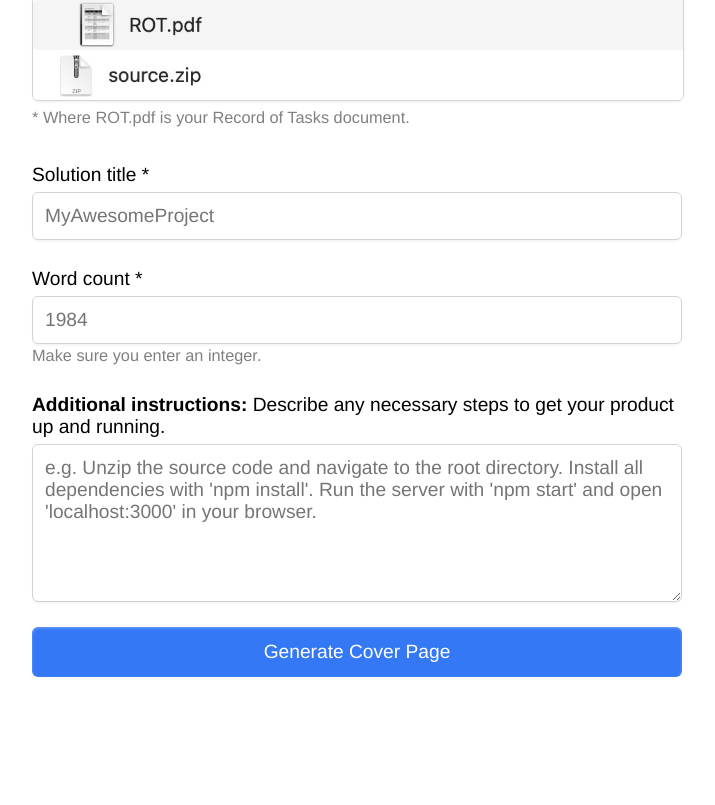
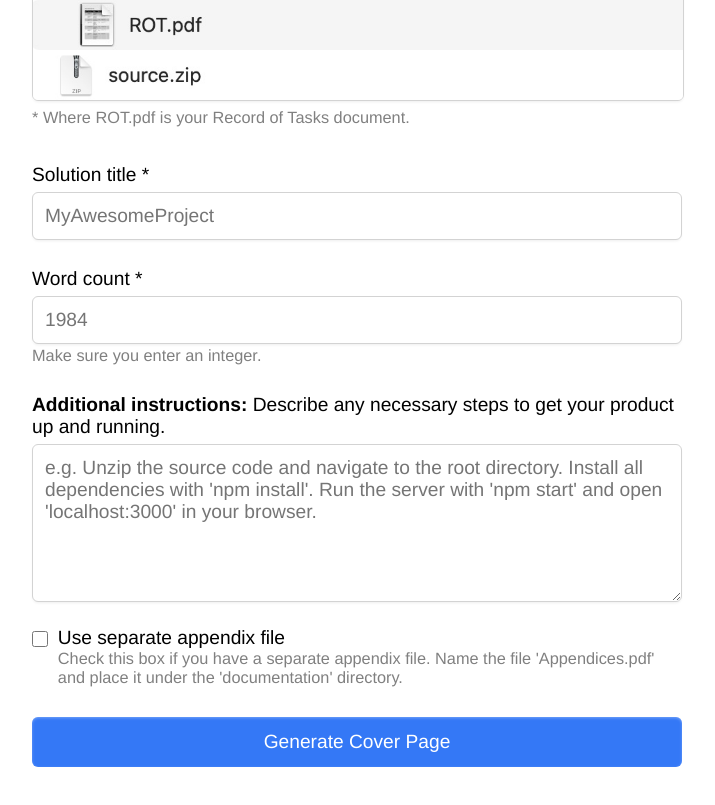
Before and after one commit to baris-inandi/ib-cs-solution-cover-sheet-generator, a website: page index.html in a window 1280 px wide. Shown: the part 600-1405 px from the top of the page, without its empty margins (283-998 px from the left). Before the commit the page ends 1377 px from the top, so only its background shows below. Drawn offline with nearby package versions, Linux system fonts and the light colour scheme.

Commit message:
use separate appendix

```diff
--- a/index.html
+++ b/index.html
@@ -61,7 +61,7 @@
         padding-bottom: 3px;
       }
 
-      input,
+      .input,
       textarea {
         width: 100%;
         padding: 12px;
@@ -129,7 +129,19 @@
         const outputString = template
           .replaceAll("{{title}}", conf.title.trim())
           .replaceAll("{{wc}}", conf.wc.trim())
-          .replaceAll("{{desc}}", desc.trim());
+          .replaceAll("{{desc}}", desc.trim())
+          .replaceAll(
+            "{{apdx}}",
+            conf.apdx
+              ? `
+<tr>
+  <td>Appendices</td>
+  <td class="right">
+    <a target="_blank" href="documentation/Appendices.pdf">Appendices</a>
+  </td>
+</tr>`
+              : "",
+          );
         download("cover_page.htm", outputString);
       }
     </script>
@@ -157,13 +169,14 @@
       </span>
       <form
         id="mainform"
-        x-on:submit="generate({ title, wc, desc })"
-        x-data="{ title: '', wc: '', desc: '' }"
+        x-on:submit="generate({ title, wc, desc, apdx })"
+        x-data="{ title: '', wc: '', desc: '', apdx: false }"
       >
         <div class="flex-col" style="padding-top: 24px">
           <div>
             <p>Solution title *</p>
             <input
+              class="input"
               type="text"
               x-model="title"
               placeholder="MyAwesomeProject"
@@ -173,6 +186,7 @@
           <div>
             <p>Word count *</p>
             <input
+              class="input"
               type="number"
               x-model="wc"
               placeholder="1984"
@@ -196,6 +210,36 @@
             ></textarea>
           </div>
         </div>
+        <div
+          style="
+            display: flex;
+            user-select: none;
+            padding-top: 20px;
+            padding-bottom: 10px;
+            gap: 10px;
+            align-items: top;
+          "
+        >
+          <input
+            type="checkbox"
+            id="apdx"
+            style="
+              accent-color: #3478f6;
+              height: 24px;
+              width: 24px;
+              padding: 0;
+              margin: 0;
+            "
+            x-model="apdx"
+          />
+          <div style="display: flex; flex-direction: column">
+            <label for="apdx">Use separate appendix file</label>
+            <label for="apdx" style="color: gray; font-size: 0.85em">
+              Check this box if you have a separate appendix file. Name the file
+              'Appendices.pdf' and place it under the 'documentation' directory.
+            </label>
+          </div>
+        </div>
         <div style="padding-top: 20px">
           <button class="btn" type="submit">Generate Cover Page</button>
         </div>
```
Also changed, not shown: template.html (+1 -0 lines).
